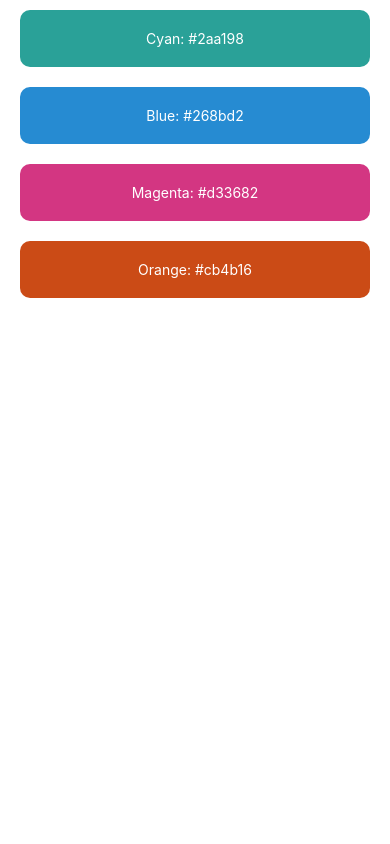
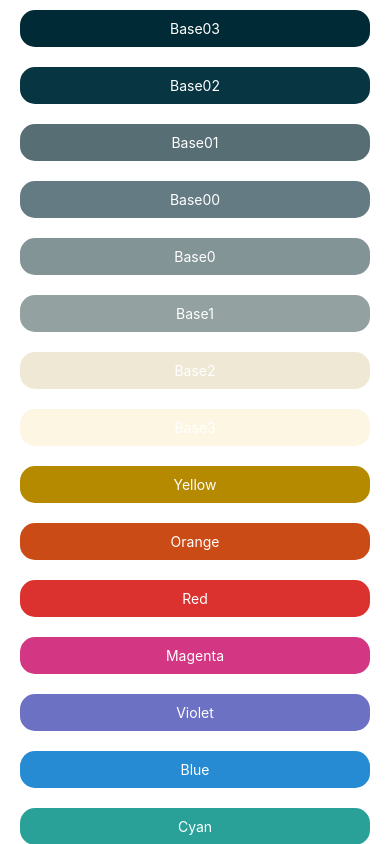
Before and after one commit to stall84/React-Native-AwesomeProject, a React Native app: screen / in a window 390 px wide. Built offline with nearby package versions, Linux system fonts and the light colour scheme.

Commit message:
Rendered Solarized's pallete with Flat List 'mapping component'

```diff
--- a/App.js
+++ b/App.js
@@ -1,20 +1,60 @@
 import React from 'react';
-import { SafeAreaView, StyleSheet } from 'react-native';
+import { SafeAreaView, StyleSheet, FlatList } from 'react-native';
 import ColorBox from './components/ColorBox';
+import SolarizeBox from './components/SolarizeBox';
+
+
+
+const COLORS = [
+  { colorName: 'Base03', hexCode: '#002b36' },
+  { colorName: 'Base02', hexCode: '#073642' },
+  { colorName: 'Base01', hexCode: '#586e75' },
+  { colorName: 'Base00', hexCode: '#657b83' },
+  { colorName: 'Base0', hexCode: '#839496' },
+  { colorName: 'Base1', hexCode: '#93a1a1' },
+  { colorName: 'Base2', hexCode: '#eee8d5' },
+  { colorName: 'Base3', hexCode: '#fdf6e3' },
+  { colorName: 'Yellow', hexCode: '#b58900' },
+  { colorName: 'Orange', hexCode: '#cb4b16' },
+  { colorName: 'Red', hexCode: '#dc322f' },
+  { colorName: 'Magenta', hexCode: '#d33682' },
+  { colorName: 'Violet', hexCode: '#6c71c4' },
+  { colorName: 'Blue', hexCode: '#268bd2' },
+  { colorName: 'Cyan', hexCode: '#2aa198' },
+  { colorName: 'Green', hexCode: '#859900' },
+];
+
 
 const App = () => {
 
   return (
     <SafeAreaView style={styles.safeArea}>
-      <ColorBox colorName='Cyan' colorHex='#2aa198' />
-      <ColorBox colorName='Blue'  colorHex='#268bd2' />
-      <ColorBox colorName='Magenta'  colorHex='#d33682' />
-      <ColorBox colorName='Orange'  colorHex='#cb4b16' />
+      {/* <ColorBox colorName="Cyan" colorHex="#2aa198" />
+      <ColorBox colorName="Blue"  colorHex="#268bd2" />
+      <ColorBox colorName="Magenta"  colorHex="#d33682" />
+      <ColorBox colorName="Orange"  colorHex="#cb4b16" /> */}
+
+      <FlatList
+          data={COLORS}
+          keyExtractor={item => item}
+          renderItem={({item}) =>
+                     <SolarizeBox
+                     colorName={item.colorName}
+                     colorHex={item.hexCode}
+                     />}
+      />
+
+
+
+
+
+
 
     </SafeAreaView>
   )
 
 };
+
 
 
 const styles = StyleSheet.create({
--- /dev/null
+++ b/components/SolarizeBox.js
@@ -0,0 +1,43 @@
+import React from 'react';
+import { Text, View, StyleSheet } from 'react-native';
+
+const SolarizeBox = ({colorName, colorHex}) => {
+
+    // We're getting our color name and color hex code passed down from the App component above
+    // Setting those to style properties 'boxStyle' then calling those styles in the render function below
+
+    const boxStyle = {
+        backgroundColor: colorHex,
+        colorName: colorName
+    }
+
+
+    return (
+        // Still a little confused as to why merely 'boxStyle' gets called/passed instead of 'boxStyle.backgroundColor'
+
+        <View style={[ styles.containerBox, boxStyle ]}>
+            <Text style={styles.text}>
+                {boxStyle.colorName}
+            </Text>
+        </View>
+    )
+}
+
+// Instantiate and define styling for individual color boxes using StyleSheet component
+
+const styles = StyleSheet.create({
+    containerBox: {
+        alignItems: 'center',
+        borderRadius: 15,
+        marginVertical: 10,
+        marginHorizontal: 20,
+        paddingHorizontal: 10,
+        paddingVertical: 10,
+        backgroundColor: 'grey'
+    },
+    text: {
+        color: 'white',
+    }
+});
+
+export default SolarizeBox;
```
